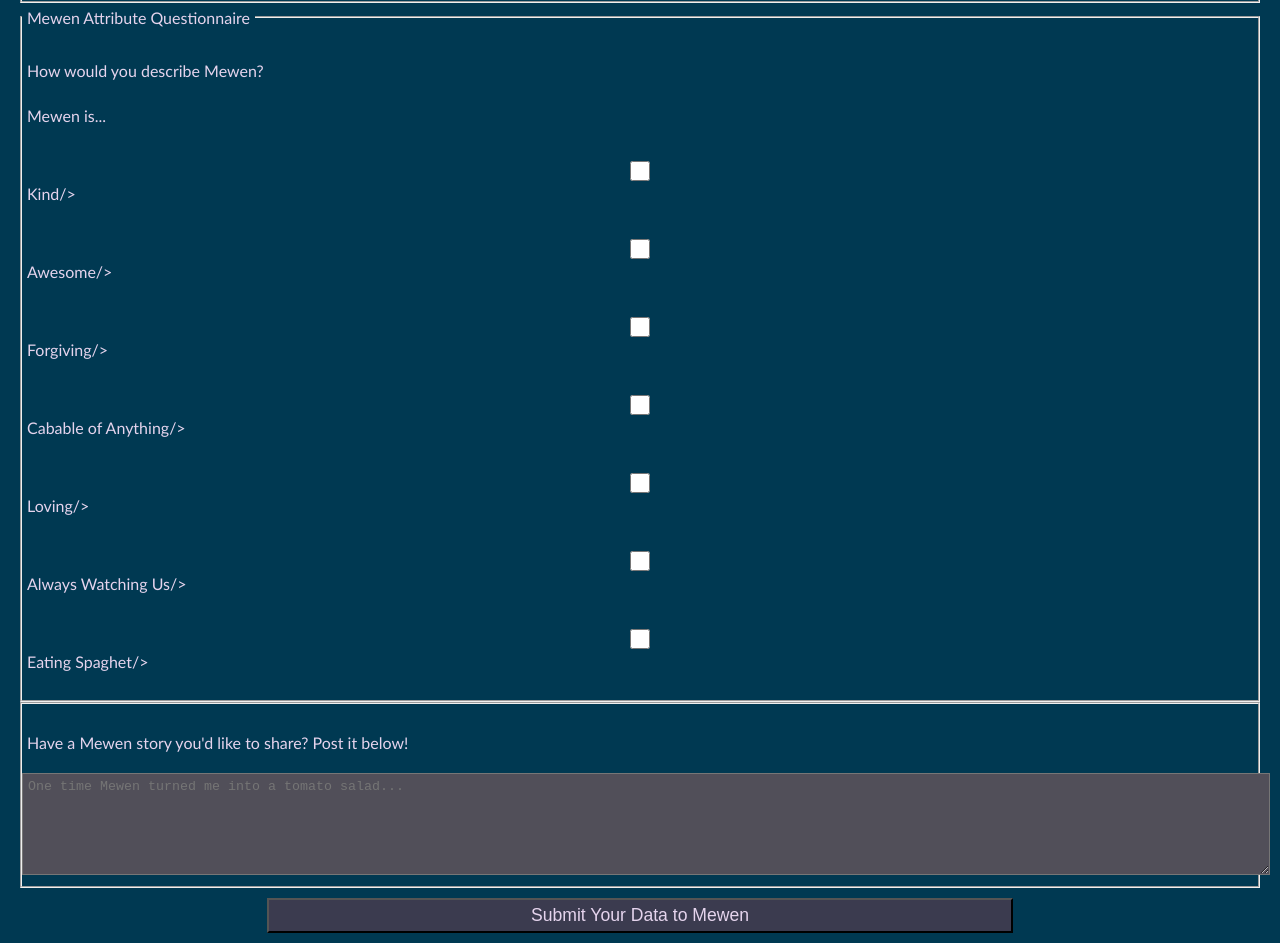
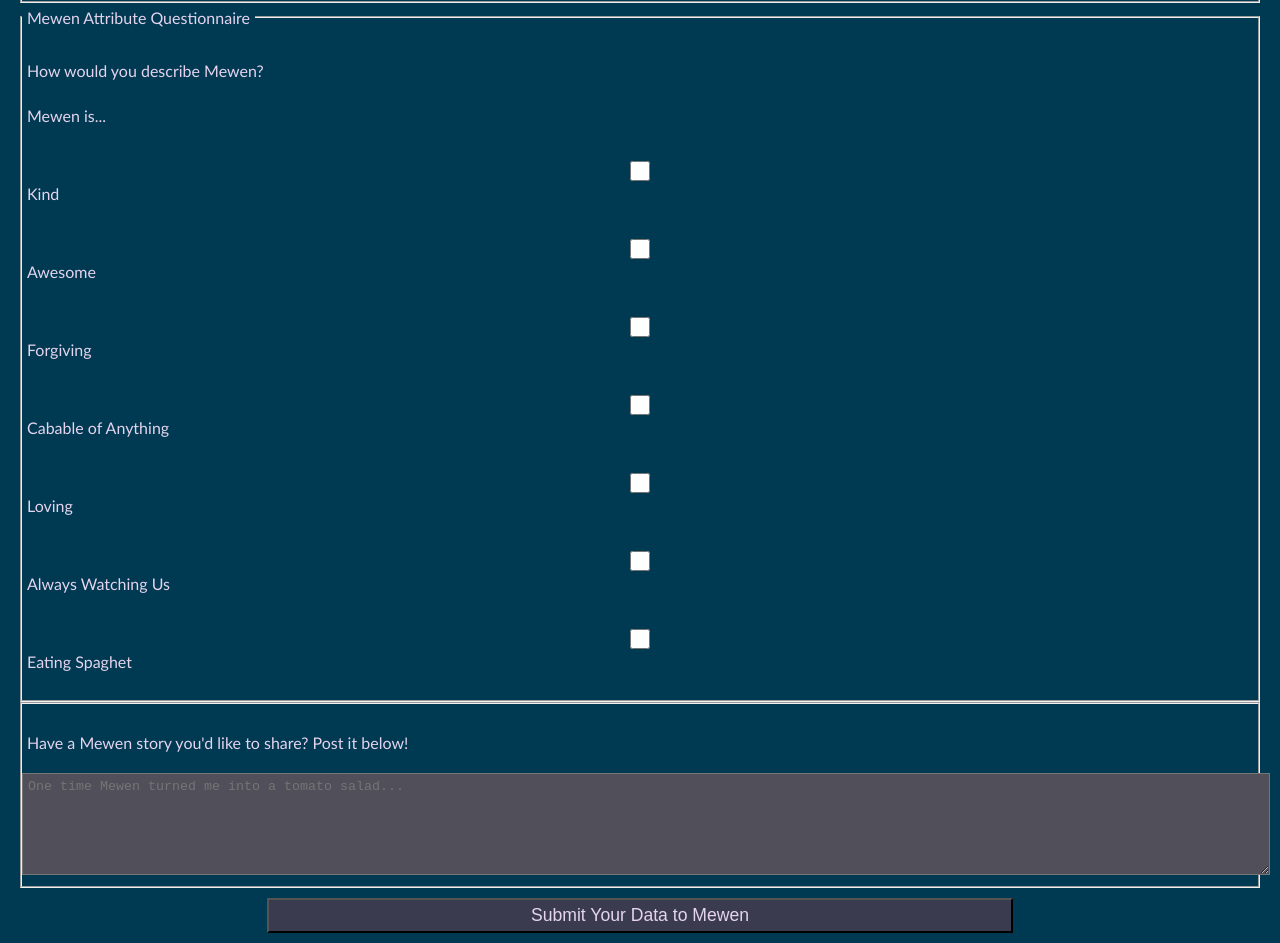
Before and after one commit to slpkid/mewen-survey, a plain HTML site: page index.html in a window 1280 px wide. Shown: the part 939-1882 px from the top of the page. Drawn offline with Linux system fonts and the light colour scheme.

Commit message:
Remove typos on Mewen Attribute Questionnaire
Every line had an extraneous "/>" at the end.

```diff
--- a/index.html
+++ b/index.html
@@ -37,13 +37,13 @@
       <fieldset>
         <legend>Mewen Attribute Questionnaire</legend>
         <p class="black-text">How would you describe Mewen?<p class="black-text">Mewen is...</p>
-        <label for="kind"><input type=checkbox name="kind" id="kind" value="kind" required> Kind/></label>
-        <label for="awesome"><input type=checkbox name="awesome" id="awesome" value="awesome" required> Awesome/></label>
-        <label for="forgiving"><input type="checkbox" name="forgiving" id="forgiving" value="forgiving" required> Forgiving/></label>
-        <label for="cabable-of-anything"><input type="checkbox" name="cabable-of-anything" id="cabable-of-anything" value="cabable-of-anything" required> Cabable of Anything/></label>
-        <label for="loving"><input type="checkbox" name="loving" id="loving" value="loving" required> Loving/></label>
-        <label for="always-watching-us"><input type="checkbox" name="always-watching-us" id="always-watching-us" value="always-watching-us" required> Always Watching Us/></label>
-        <label for="eating-spaghetti"><input type="checkbox" name="eating-spaghetti" id="eating-spaghetti" value="eating-spaghetti" required> Eating Spaghet/></label>
+        <label for="kind"><input type=checkbox name="kind" id="kind" value="kind" required> Kind</label>
+        <label for="awesome"><input type=checkbox name="awesome" id="awesome" value="awesome" required> Awesome</label>
+        <label for="forgiving"><input type="checkbox" name="forgiving" id="forgiving" value="forgiving" required> Forgiving</label>
+        <label for="cabable-of-anything"><input type="checkbox" name="cabable-of-anything" id="cabable-of-anything" value="cabable-of-anything" required> Cabable of Anything</label>
+        <label for="loving"><input type="checkbox" name="loving" id="loving" value="loving" required> Loving</label>
+        <label for="always-watching-us"><input type="checkbox" name="always-watching-us" id="always-watching-us" value="always-watching-us" required> Always Watching Us</label>
+        <label for="eating-spaghetti"><input type="checkbox" name="eating-spaghetti" id="eating-spaghetti" value="eating-spaghetti" required> Eating Spaghet</label>
       </fieldset>
       <fieldset>
         <label for="story">Have a Mewen story you'd like to share? Post it below!</label>
```
